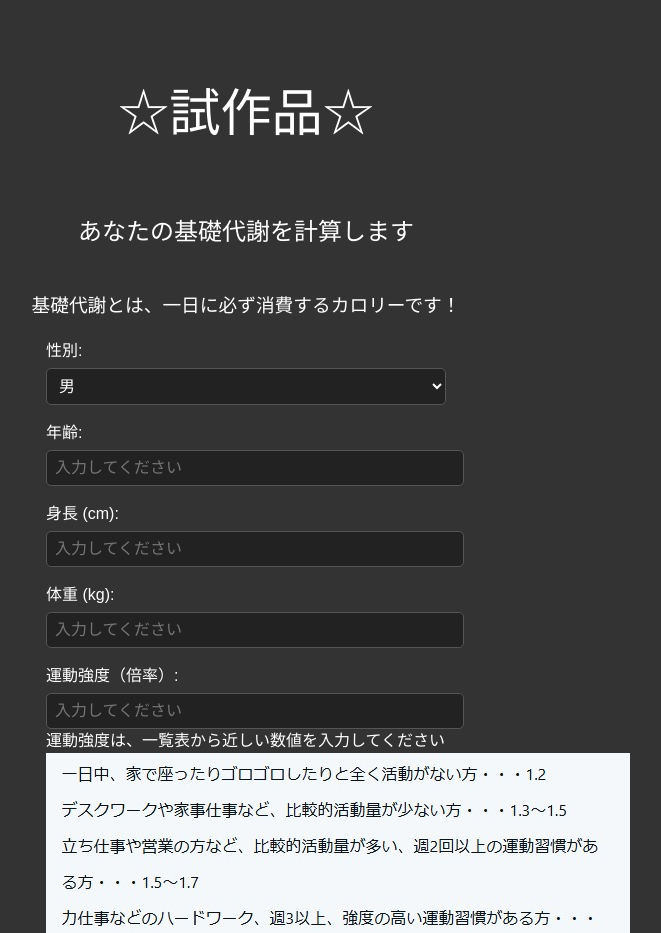
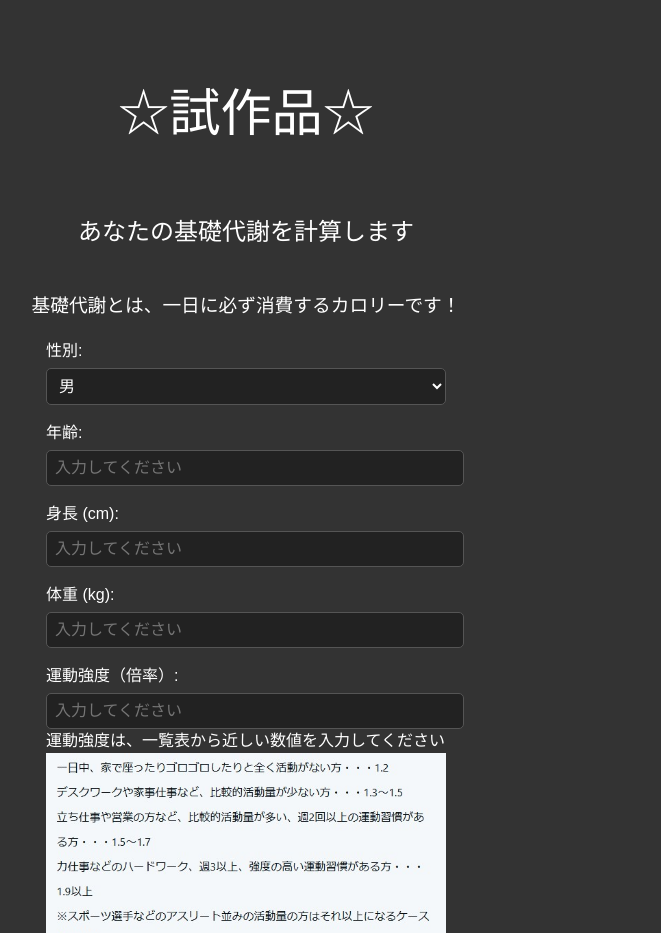
Before and after one commit to y-wkot/BmrFront, a React (Vite) app: page / in a window 1280 px wide. Shown: the top 933 px of the page, without its empty margins (414-1075 px from the left). Built offline with nearby package versions, Linux system fonts and the light colour scheme.

Commit message:
241109f17

```diff
--- a/src/Bmr.css
+++ b/src/Bmr.css
@@ -20,7 +20,7 @@ html {
   padding: 20px;
   margin: 0 auto;
   width: 100%; /* 全画面幅に合わせる */
-  max-width: 800px; /* タブレット以上の画面幅での最大幅 */
+  max-width: 1000px; /* タブレット以上の画面幅での最大幅 */
 }
 
 h1,
@@ -74,6 +74,14 @@ button:disabled {
   background-color: #555;
 }
 
+/* 画像を中央揃え */
+img {
+  max-width: 100%;
+  height: auto;
+  display: block;
+  margin: 0 auto; /* これで中央揃え */
+}
+
 /* メディアクエリ */
 @media (max-width: 768px) {
   .container {
```
